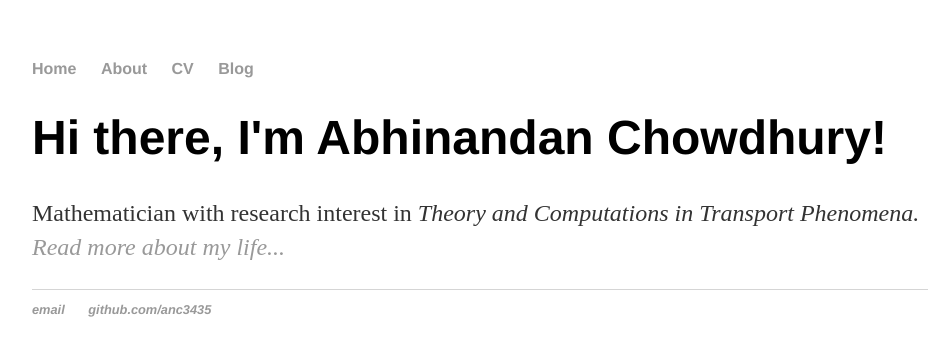
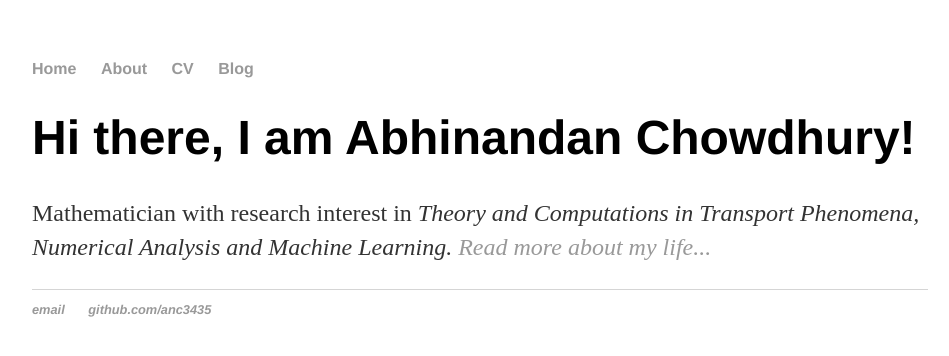
Before and after one commit to anc3435/anc3435.github.io, a Jekyll site: the page index.html, which Jekyll copies as it is, in a window 1280 px wide. Shown: the top 356 px of the page, without its empty margins (160-1109 px from the left). Built offline with Jekyll 4.4.1, drawn with Linux system fonts in a browser that asks for light colours.

Commit message:
Update index.html

```diff
--- a/index.html
+++ b/index.html
@@ -16,8 +16,8 @@
 		</nav>
 		<div class="container">
     		<div class="blurb">
-        		<h1>Hi there, I'm Abhinandan Chowdhury!</h1>
-				<p>Mathematician with research interest in <em>Theory and Computations in Transport Phenomena. <em> <a href="/about">Read more about my life...</a></p>
+        		<h1>Hi there, I am Abhinandan Chowdhury!</h1>
+				<p>Mathematician with research interest in <em>Theory and Computations in Transport Phenomena, Numerical Analysis and Machine Learning. <em> <a href="/about">Read more about my life...</a></p>
     		</div><!-- /.blurb -->
 		</div><!-- /.container -->
 		<footer>
```
Also changed, not shown: other parts of index.html (+1 -1 lines).
